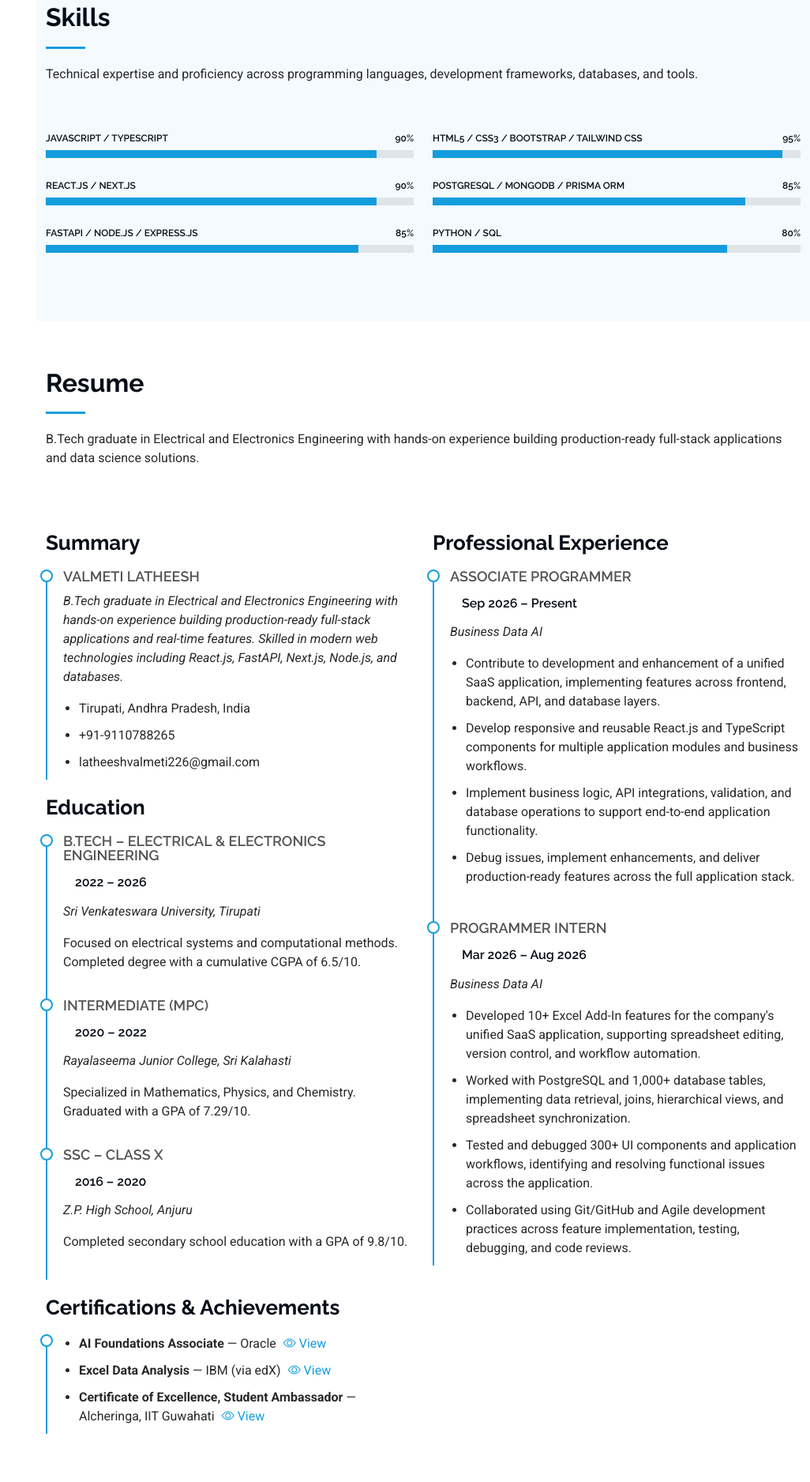
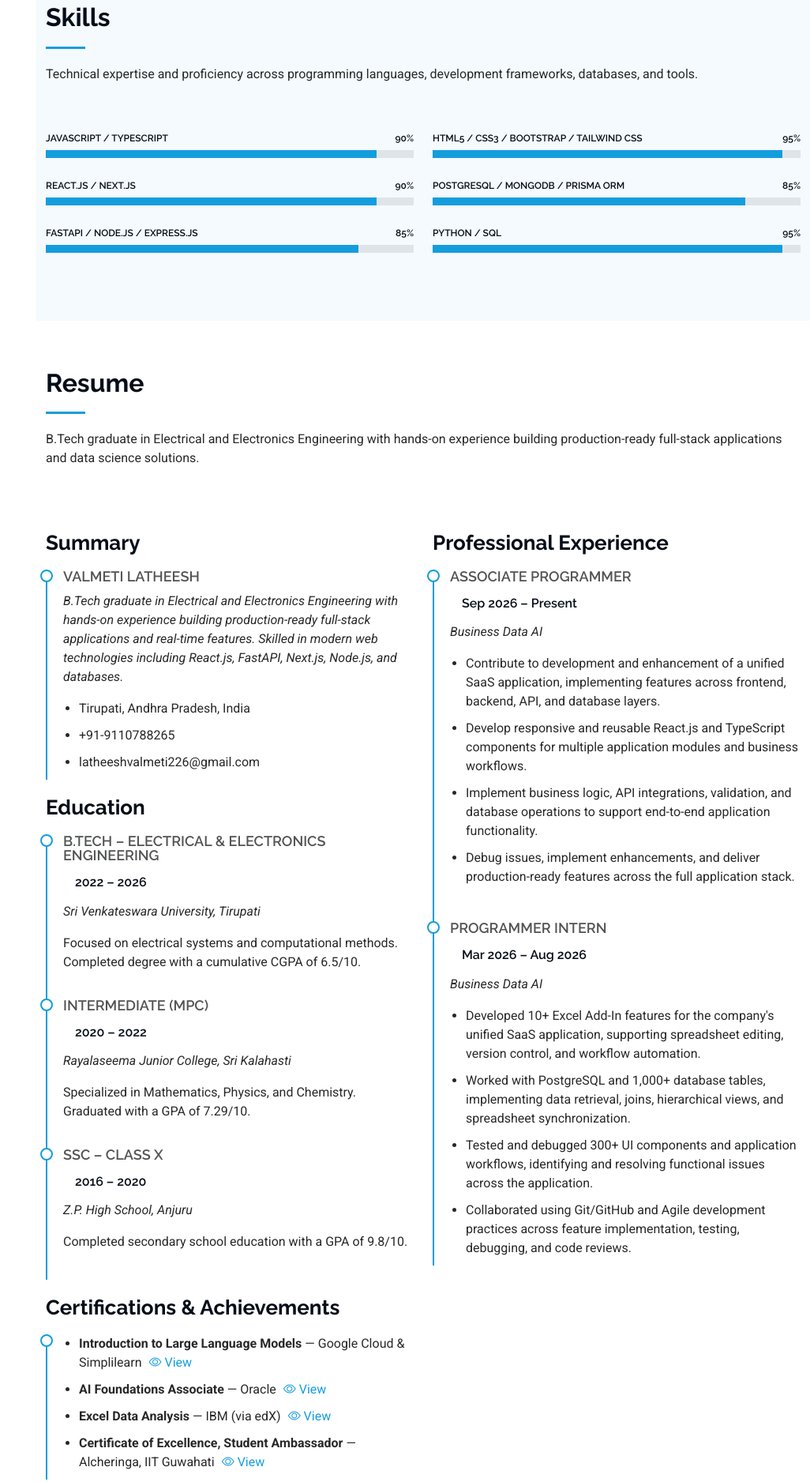
Before and after one commit to Latheesh560/MyPortfolio, a website: page index.html in a window 1280 px wide. Shown: the part 1782-3658 px from the top of the page at 79% size, without its empty margins (254-1280 px from the left). Drawn offline with Linux system fonts and the light colour scheme.

Commit message:
Update Python/SQL skills and add Introduction to LLMs certificate

```diff
--- a/index.html
+++ b/index.html
@@ -226,9 +226,9 @@
             </div><!-- End Skills Item -->
 
             <div class="progress">
-              <span class="skill"><span>Python / SQL</span> <i class="val">80%</i></span>
+              <span class="skill"><span>Python / SQL</span> <i class="val">95%</i></span>
               <div class="progress-bar-wrap">
-                <div class="progress-bar" role="progressbar" aria-valuenow="80" aria-valuemin="0" aria-valuemax="100">
+                <div class="progress-bar" role="progressbar" aria-valuenow="95" aria-valuemin="0" aria-valuemax="100">
                 </div>
               </div>
             </div><!-- End Skills Item -->
@@ -296,6 +296,11 @@
             <h3 class="resume-title">Certifications &amp; Achievements</h3>
             <div class="resume-item pb-0">
               <ul>
+                <li><strong>Introduction to Large Language Models</strong> — Google Cloud &amp; Simplilearn
+                  <a href="assets/img/certificates/intro-to-llms.jpeg" class="glightbox"
+                    title="Google Cloud &amp; Simplilearn - Introduction to Large Language Models Certificate"
+                    style="margin-left: 5px; color: var(--accent-color);"><i class="bi bi-eye"></i> View</a>
+                </li>
                 <li><strong>AI Foundations Associate</strong> — Oracle
                   <a href="assets/img/certificates/oracle-ai.jpeg" class="glightbox"
                     title="Oracle - AI Foundations Associate Certificate"
```
Also changed, not shown: assets/img/certificates/intro-to-llms.jpeg (added), 1 other file.
